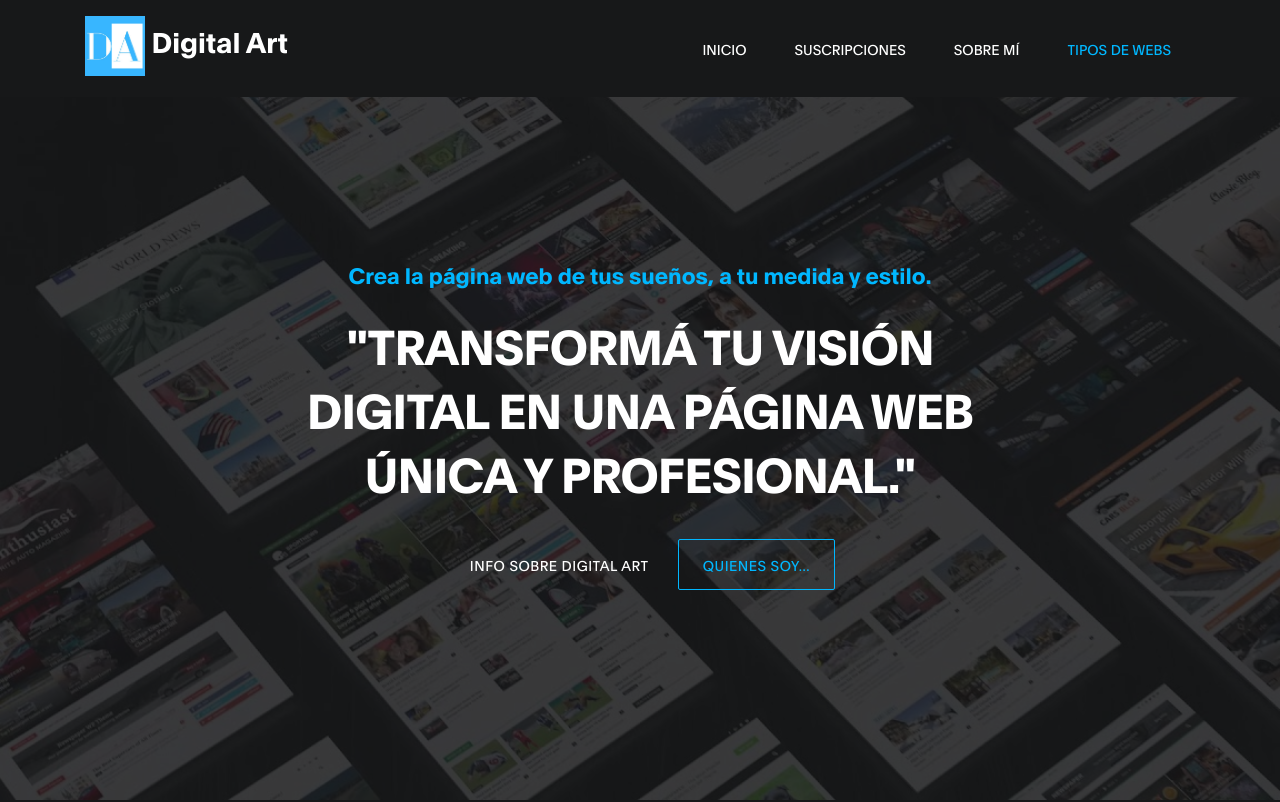
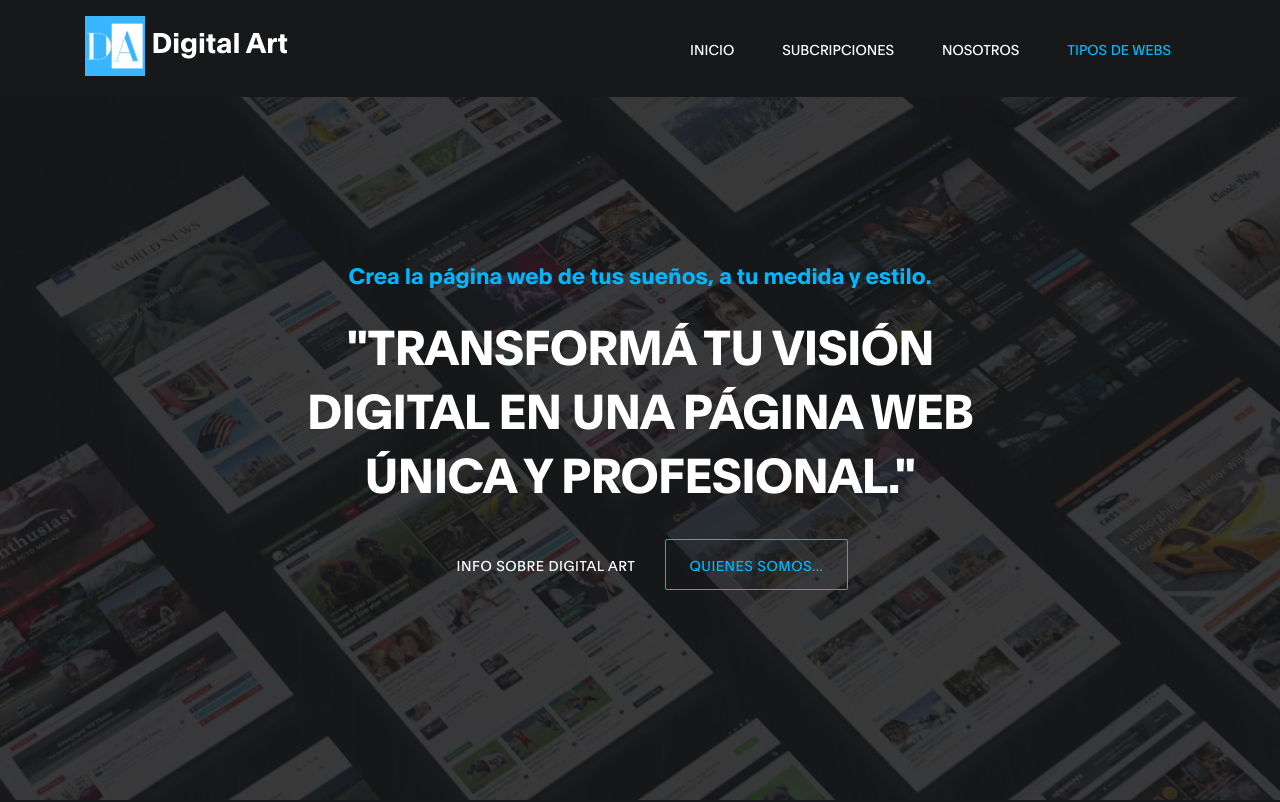
Before and after one commit to emizanipro/Digital-Art, a website: page index.html in a window 1280 px wide. Shown: the top 802 px of the page. Drawn offline with Linux system fonts and the light colour scheme.

Commit message:
Add files via upload

```diff
--- a/index.html
+++ b/index.html
@@ -43,11 +43,11 @@
                     </li>
 
                     <li class="nav-item">
-                        <a href="#feature" class="nav-link smoothScroll">Suscripciones</a>
+                        <a href="#feature" class="nav-link smoothScroll">Subcripciones</a>
                     </li>
 
                     <li class="nav-item">
-                        <a href="#about" class="nav-link smoothScroll">Sobre Mí</a>
+                        <a href="#about" class="nav-link smoothScroll">Nosotros</a>
                     </li>
 
                     <li class="nav-item">
@@ -90,7 +90,7 @@
 
                                     <a href="#feature" class="btn custom-btn mt-3" data-aos="fade-up" data-aos-delay="600">INFO SOBRE DIGITAL ART</a>
 
-                                    <a href="#about" class="btn custom-btn bordered mt-3" data-aos="fade-up" data-aos-delay="700">Quienes Soy...</a>
+                                    <a href="#about" class="btn custom-btn bordered mt-3" data-aos="fade-up" data-aos-delay="700">Quienes Somos...</a>
 
                               </div>
                          </div>
```
